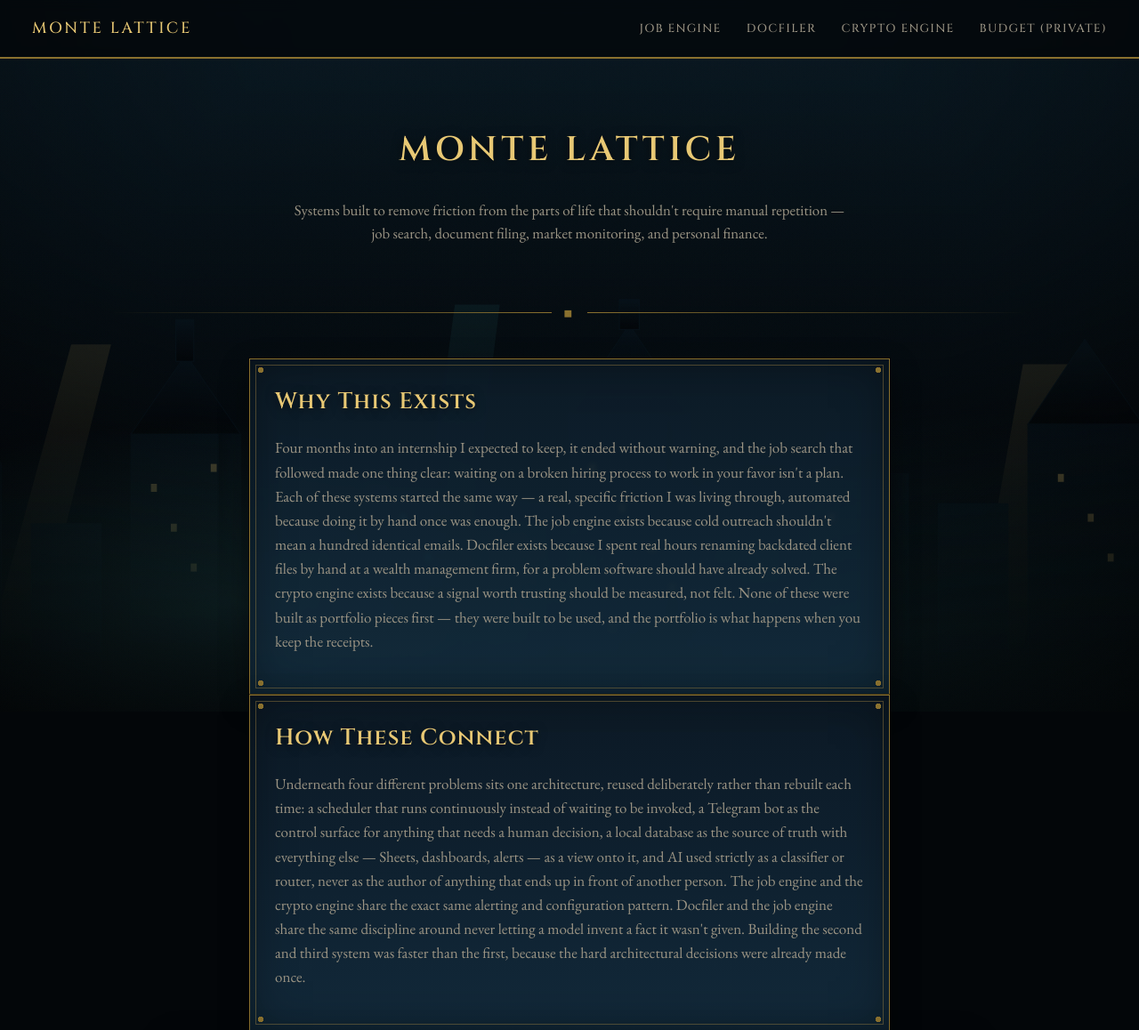
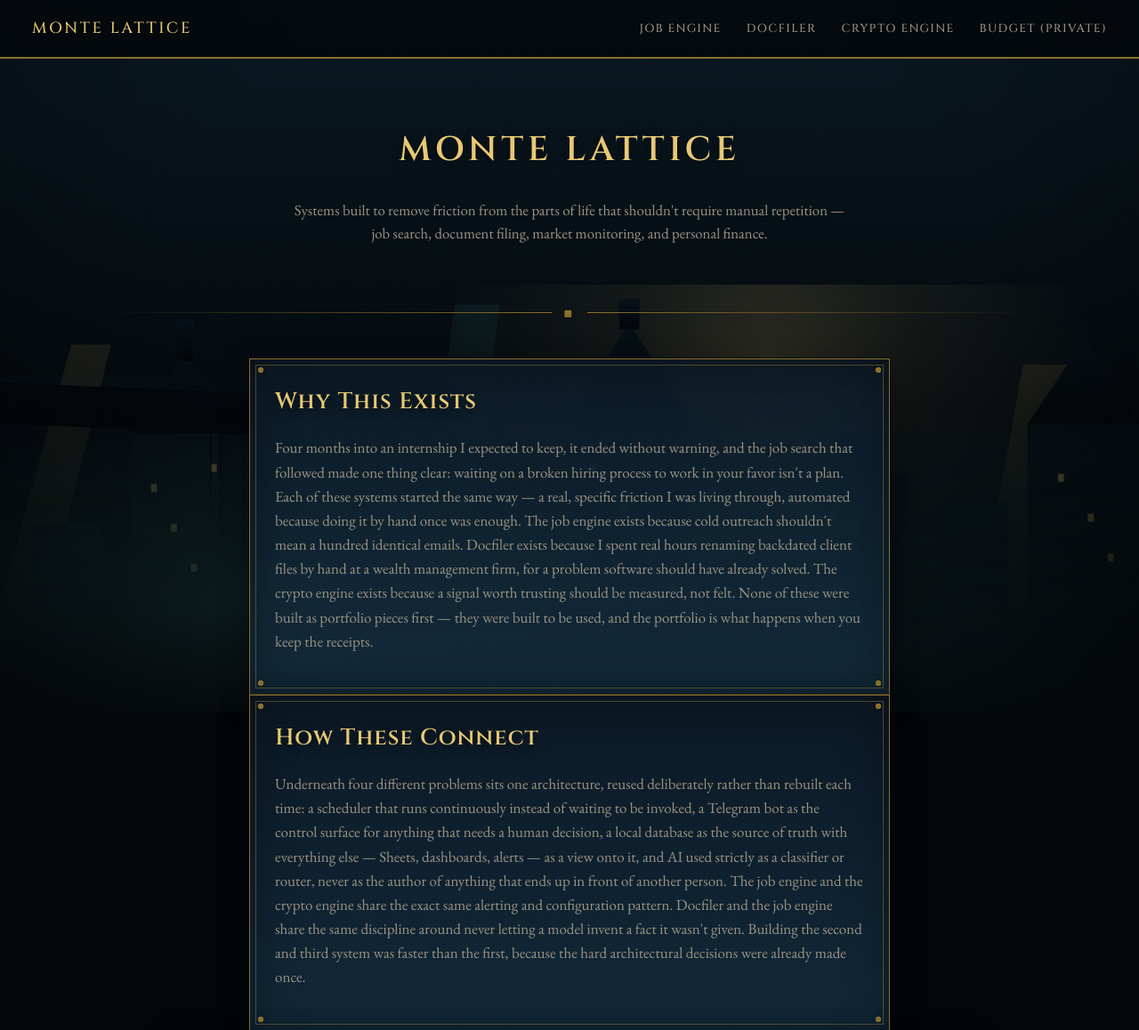
Before and after one commit to mrsisterbob/montelattice-site, a Flask app: page / in a window 1280 px wide. Shown: the top 1158 px of the page at 89% size. Run offline with Flask 3, Linux system fonts and the light colour scheme; data that the repository does not hold is empty.

Commit message:
Push the home page skyline scene further: glow, drifting haze, foreground crane
Adds a diffuse radial glow (a distant light source filtering through
haze), two slow-drifting cloud/haze bands with independent periods so
the atmosphere feels alive rather than static, and a foreground mooring
crane silhouette on the far left - largest scale, darkest fill, painted
last so it reads as the nearest layer and frames the skyline rather than
competing with the clickable towers. All hand-built SVG/CSS, no external
image assets - avoids any licensing question from copying a reference
site's stock/AI-generated imagery. Haze drift disabled entirely (not
just slowed) under prefers-reduced-motion.

Co-Authored-By: Claude Sonnet 5 <noreply@anthropic.com>

```diff
--- a/static/css/rapture.css
+++ b/static/css/rapture.css
@@ -90,6 +90,22 @@ body {
   position: absolute;
   inset: 0;
   background: radial-gradient(ellipse 90% 90% at 50% 35%, transparent 40%, rgba(0,0,0,0.65) 100%);
+}
+
+/* Drifting haze bands: very slow, independent-period ambient motion so distant cloud/haze
+   layers feel alive rather than a static painted texture. Disabled entirely under
+   prefers-reduced-motion, not just slowed. */
+@media (prefers-reduced-motion: no-preference) {
+  .haze-band-1 { animation: haze-drift-1 70s ease-in-out infinite; }
+  .haze-band-2 { animation: haze-drift-2 95s ease-in-out infinite; }
+}
+@keyframes haze-drift-1 {
+  0%, 100% { transform: translateX(0); }
+  50% { transform: translateX(60px); }
+}
+@keyframes haze-drift-2 {
+  0%, 100% { transform: translateX(0); }
+  50% { transform: translateX(-80px); }
 }
 
 /* --- Interactive skyline towers (home page only): each of the 4 spire buildings is a
--- a/templates/_backdrop_home.html
+++ b/templates/_backdrop_home.html
@@ -23,7 +23,29 @@
         <stop offset="0%" stop-color="#000000" stop-opacity="0.45"/>
         <stop offset="100%" stop-color="#000000" stop-opacity="0.05"/>
       </linearGradient>
+      <radialGradient id="sun-glow" cx="50%" cy="50%" r="50%">
+        <stop offset="0%" stop-color="#e8c874" stop-opacity="0.35"/>
+        <stop offset="45%" stop-color="#e8c874" stop-opacity="0.12"/>
+        <stop offset="100%" stop-color="#e8c874" stop-opacity="0"/>
+      </radialGradient>
+      <linearGradient id="crane-fill" x1="0" y1="0" x2="0" y2="1">
+        <stop offset="0%" stop-color="#050b12"/>
+        <stop offset="100%" stop-color="#020407"/>
+      </linearGradient>
+      <linearGradient id="cloud-band" x1="0" y1="0" x2="1" y2="0">
+        <stop offset="0%" stop-color="#0d2430" stop-opacity="0"/>
+        <stop offset="50%" stop-color="#0d2430" stop-opacity="0.4"/>
+        <stop offset="100%" stop-color="#0d2430" stop-opacity="0"/>
+      </linearGradient>
     </defs>
+
+    <!-- distant soft glow: a diffuse light source behind the haze, like sun/searchlight
+         filtering through deep water -->
+    <circle cx="1000" cy="80" r="340" fill="url(#sun-glow)"/>
+
+    <!-- drifting cloud/haze bands, slow ambient motion via CSS -->
+    <ellipse cx="300" cy="150" rx="380" ry="60" fill="url(#cloud-band)" class="haze-band haze-band-1"/>
+    <ellipse cx="1200" cy="220" rx="450" ry="70" fill="url(#cloud-band)" class="haze-band haze-band-2"/>
 
     <!-- light shafts, behind buildings -->
     <polygon points="180,500 230,500 340,60 300,60" fill="url(#beam)"/>
@@ -149,6 +171,30 @@
 
     <!-- waterline haze at the base -->
     <rect x="0" y="480" width="1600" height="20" fill="#030609" opacity="0.8"/>
+
+    <!-- Foreground mooring crane: closest layer, largest scale, darkest silhouette - reads as
+         nearest to the viewer, framing the skyline rather than competing with it. Purely
+         decorative (not a nav target, unlike the towers). -->
+    <g fill="url(#crane-fill)" stroke="#000000" stroke-width="1" opacity="0.96">
+      <!-- vertical mast -->
+      <rect x="10" y="40" width="26" height="460"/>
+      <!-- base splay -->
+      <polygon points="0,500 10,440 36,440 46,500"/>
+      <!-- horizontal boom reaching right into frame -->
+      <polygon points="36,90 36,130 480,150 480,110"/>
+      <!-- counterweight boom, short, reaching left off-frame -->
+      <polygon points="0,140 0,175 36,165 36,135"/>
+      <!-- cross-bracing on the mast -->
+      <polygon points="10,150 36,190 30,190 10,158"/>
+      <polygon points="36,150 10,230 16,230 36,158"/>
+      <polygon points="10,240 36,280 30,280 10,248"/>
+      <polygon points="36,240 10,320 16,320 36,248"/>
+      <!-- cab -->
+      <rect x="30" y="95" width="34" height="26"/>
+    </g>
+    <!-- hanging hook cable, thin so it reads as taut wire -->
+    <line x1="440" y1="145" x2="440" y2="260" stroke="#000000" stroke-width="1.5" opacity="0.9"/>
+    <rect x="433" y="258" width="14" height="10" fill="url(#crane-fill)" opacity="0.96"/>
   </svg>
   <div class="fog-layer"></div>
   <div class="depth-dim"></div>
```
